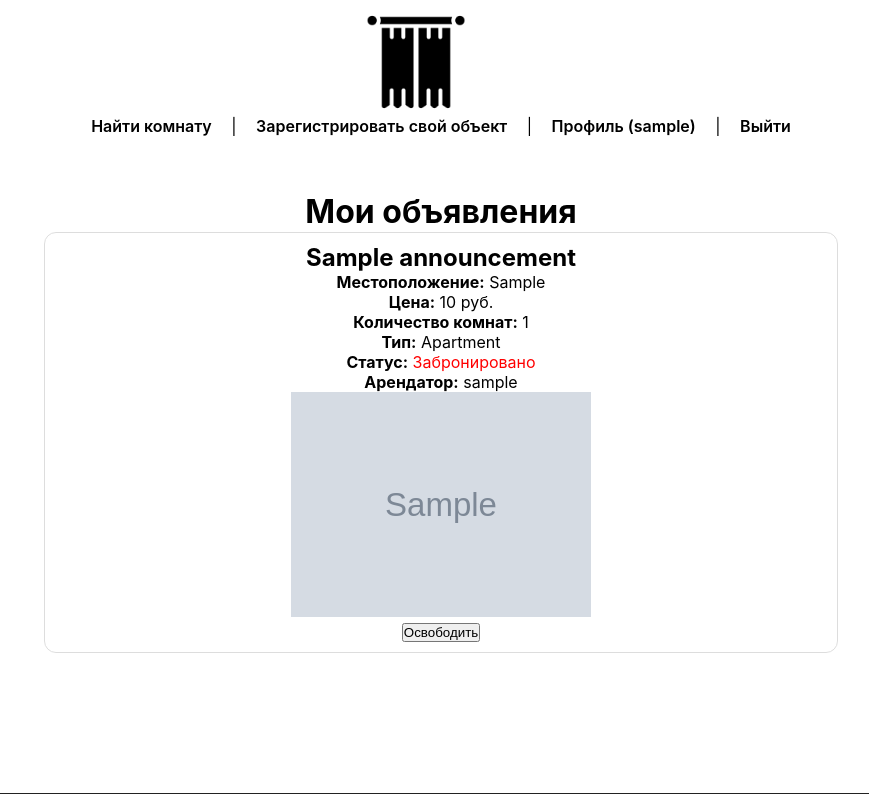
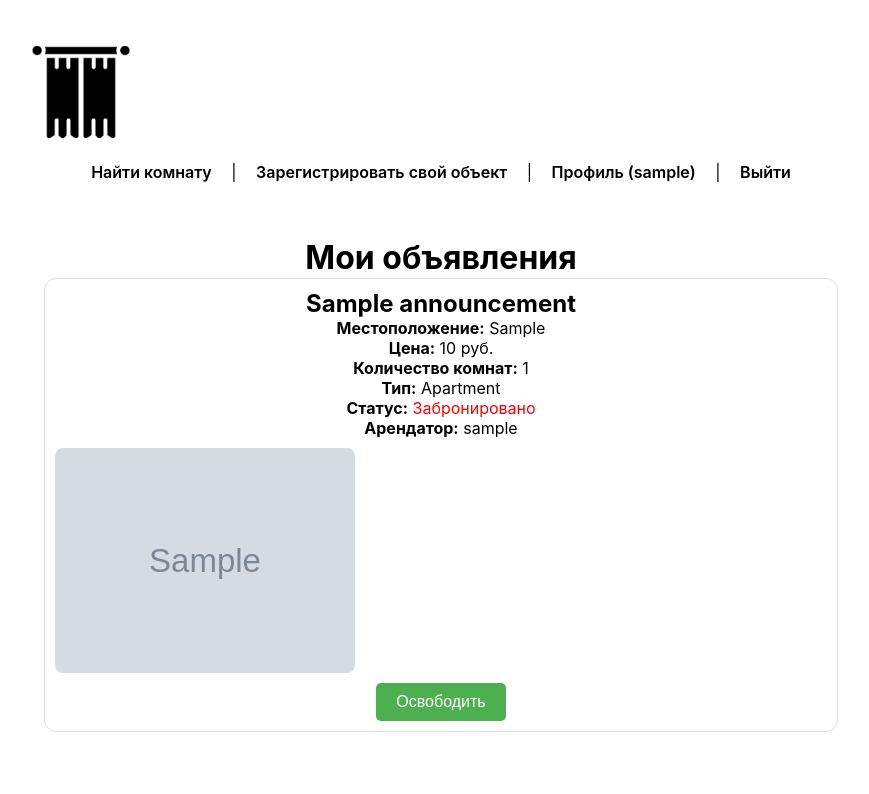
Before and after one commit to Lavder12/FinallProjectICH, a Django app: page /users/my_ads/ in a window 1280 px wide. Shown: the top 794 px of the page, without its empty margins (199-1068 px from the left). Run offline with Django 5.2, Linux system fonts and the light colour scheme; a user stored in the database is signed in; tables that the repository leaves empty hold one stand-in row (values such as "Sample post"); grey boxes marked "Sample" are stand-in pictures.

Commit message:
Сделан интерфейс личного кабинета 1.0

```diff
--- /dev/null
+++ b/users/static/css/my_ad.css
@@ -0,0 +1,78 @@
+
+h1 {
+    text-align: center;
+    margin-top: 20px;
+    font-size: 2rem;
+}
+
+/* Стили для блоков с объявлениями */
+.ad-container {
+    background-color: white;
+    border-radius: 8px;
+    box-shadow: 0 2px 10px rgba(0, 0, 0, 0.1);
+    padding: 20px;
+    margin-bottom: 20px;
+    max-width: 800px;
+    margin-left: auto;
+    margin-right: auto;
+}
+
+.ad-container h2 {
+    font-size: 1.5rem;
+    margin-bottom: 10px;
+}
+
+.ad-container p {
+    font-size: 1rem;
+    color: #555;
+    margin: 5px 0;
+}
+
+/* Стили для кнопок */
+button {
+    background-color: #4CAF50;
+    color: white;
+    border: none;
+    padding: 10px 20px;
+    font-size: 1rem;
+    cursor: pointer;
+    border-radius: 5px;
+    transition: background-color 0.3s ease;
+}
+
+button:hover {
+    background-color: #45a049;
+}
+
+/* Стили для изображений */
+img {
+    max-width: 300px;
+    border-radius: 8px;
+    display: block;
+    margin-top: 10px;
+}
+
+/* Стили для статуса */
+.status {
+    font-weight: bold;
+}
+
+.status-available {
+    color: green;
+}
+
+.status-rented {
+    color: red;
+}
+
+/* Стили для формы */
+form {
+    margin-top: 10px;
+}
+
+/* Стили для пустого состояния, когда нет объявлений */
+.no-ads {
+    text-align: center;
+    font-size: 1.2rem;
+    color: #888;
+}
--- a/users/templates/users/my_ads.html
+++ b/users/templates/users/my_ads.html
@@ -1,4 +1,8 @@
 {% extends 'web_room/base.html' %}
+{% load static %}
+{% block extra_css %}
+<link rel="stylesheet" href="{% static 'css/my_ad.css' %}" type="text/css">
+{% endblock extra_css %}
 {% block title %}Ваш профиль{% endblock %}
 
 {% block content %}
--- a/users/views.py
+++ b/users/views.py
@@ -54,7 +54,7 @@ def rent_ad(request, ad_id):
         ad.is_rented = True  # Отмечаем его как арендованное
         ad.renter = request.user  # Записываем арендатора (текущего пользователя)
         ad.save()  # Сохраняем изменения
-    return redirect('user:my_ads')  # Перенаправляем пользователя обратно к списку его объявлений
+    return redirect('users:my_ads')  # Перенаправляем пользователя обратно к списку его объявлений
 
 
 
@@ -66,4 +66,4 @@ def release_ad(request, ad_id):
         ad.is_rented = False  # Отмечаем его как свободное
         ad.renter = None  # Убираем арендатора
         ad.save()  # Сохраняем изменения
-    return redirect('user:my_ads')  # Перенаправляем пользователя обратно к списку его объявлений
+    return redirect('users:my_ads')  # Перенаправляем пользователя обратно к списку его объявлений
```
